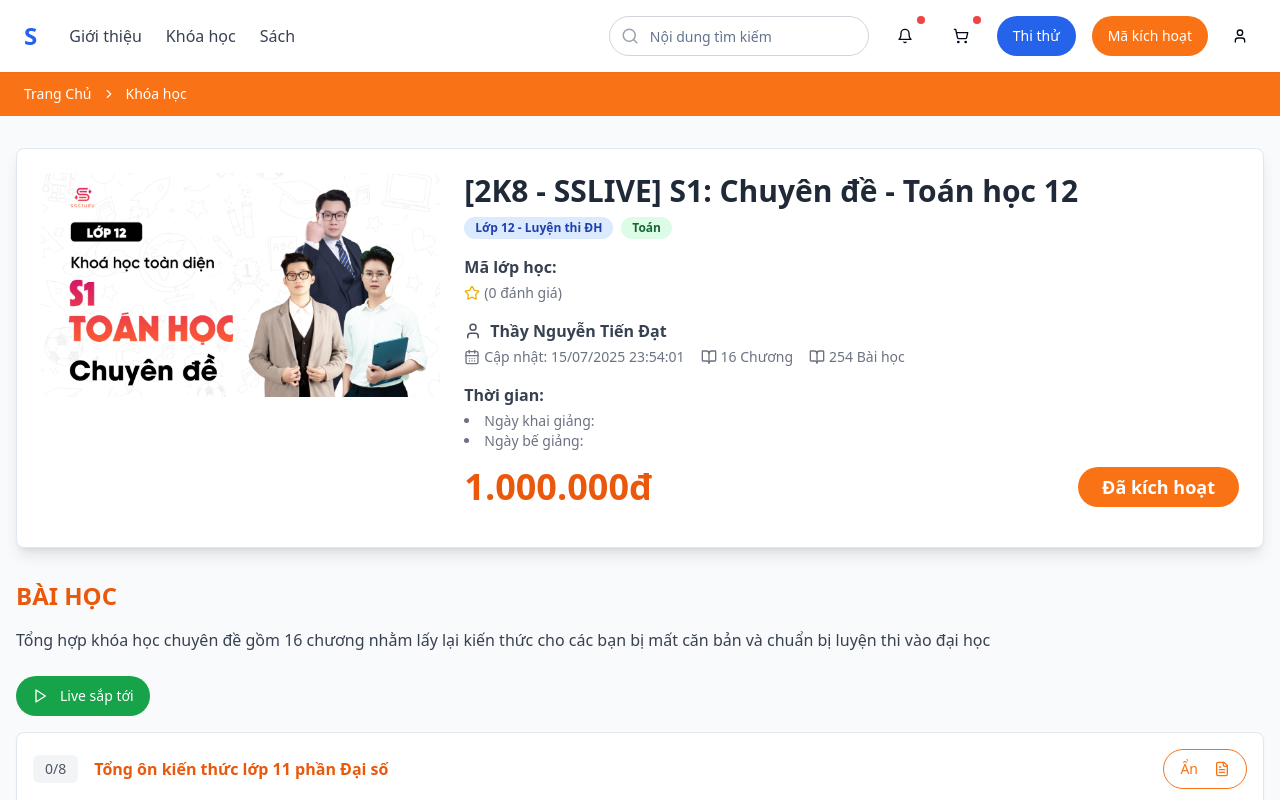
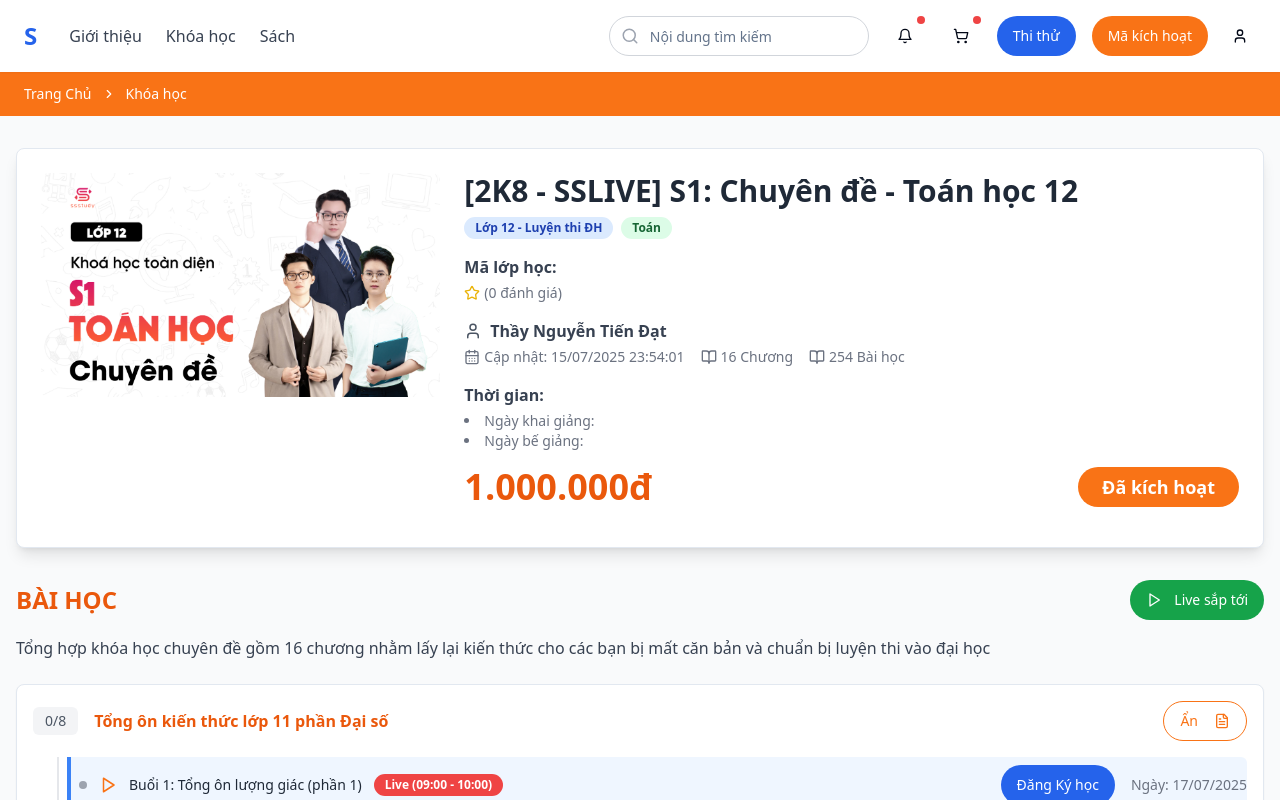
Before and after one commit to hoangminhhn/SSStudy2, a React (Vite) app: page / in a window 1280 px wide. Shown: the top 800 px of the page. Built offline with nearby package versions, Linux system fonts and the light colour scheme.

Commit message:
[dyad] Điều chỉnh vị trí nút "Live sắp tới" để gọn gàng hơn - wrote 1 file(s)

```diff
--- a/src/components/course/CourseContent.tsx
+++ b/src/components/course/CourseContent.tsx
@@ -359,17 +359,29 @@ const CourseContent: React.FC<CourseContentProps> = ({ isSidebar = false }) => {
 
   return (
     <div className={isSidebar ? "" : "mt-8"}>
-      {!isSidebar && (
+      {!isSidebar ? (
         <>
-          <h2 className="text-2xl font-bold text-orange-600 mb-4">BÀI HỌC</h2>
+          <div className="flex items-center justify-between mb-4">
+            <h2 className="text-2xl font-bold text-orange-600">BÀI HỌC</h2>
+            {nextLiveSessionInfo && (
+              <Button
+                onClick={scrollToNextLiveSession}
+                className="bg-green-600 hover:bg-green-700 text-white rounded-full px-4 py-2 text-sm"
+              >
+                <Play size={16} className="mr-1" />
+                Live sắp tới
+              </Button>
+            )}
+          </div>
           <p className="text-gray-700 mb-6">
             Tổng hợp khóa học chuyên đề gồm 16 chương nhằm lấy lại kiến thức cho các bạn bị mất căn bản và chuẩn bị luyện thi vào đại học
           </p>
         </>
-      )}
-
-      {nextLiveSessionInfo && (
-        <div className={`mb-4 ${isSidebar ? 'pt-0' : ''}`}>
+      ) : (
+        // For sidebar, the h2 is rendered by the parent component (LessonDetailPageV2)
+        // So we just render the button if it exists, at the top of this component's content
+        nextLiveSessionInfo && (
+          <div className="mb-4 pt-0">
             <Button
               onClick={scrollToNextLiveSession}
               className="bg-green-600 hover:bg-green-700 text-white rounded-full px-4 py-2 text-sm"
@@ -378,6 +390,7 @@ const CourseContent: React.FC<CourseContentProps> = ({ isSidebar = false }) => {
               Live sắp tới
             </Button>
           </div>
+        )
       )}
 
       <Accordion type="multiple" value={openChapters} onValueChange={handleAccordionChange} className="w-full space-y-4">
```
Lines whose indentation alone changed are shown as unchanged.
